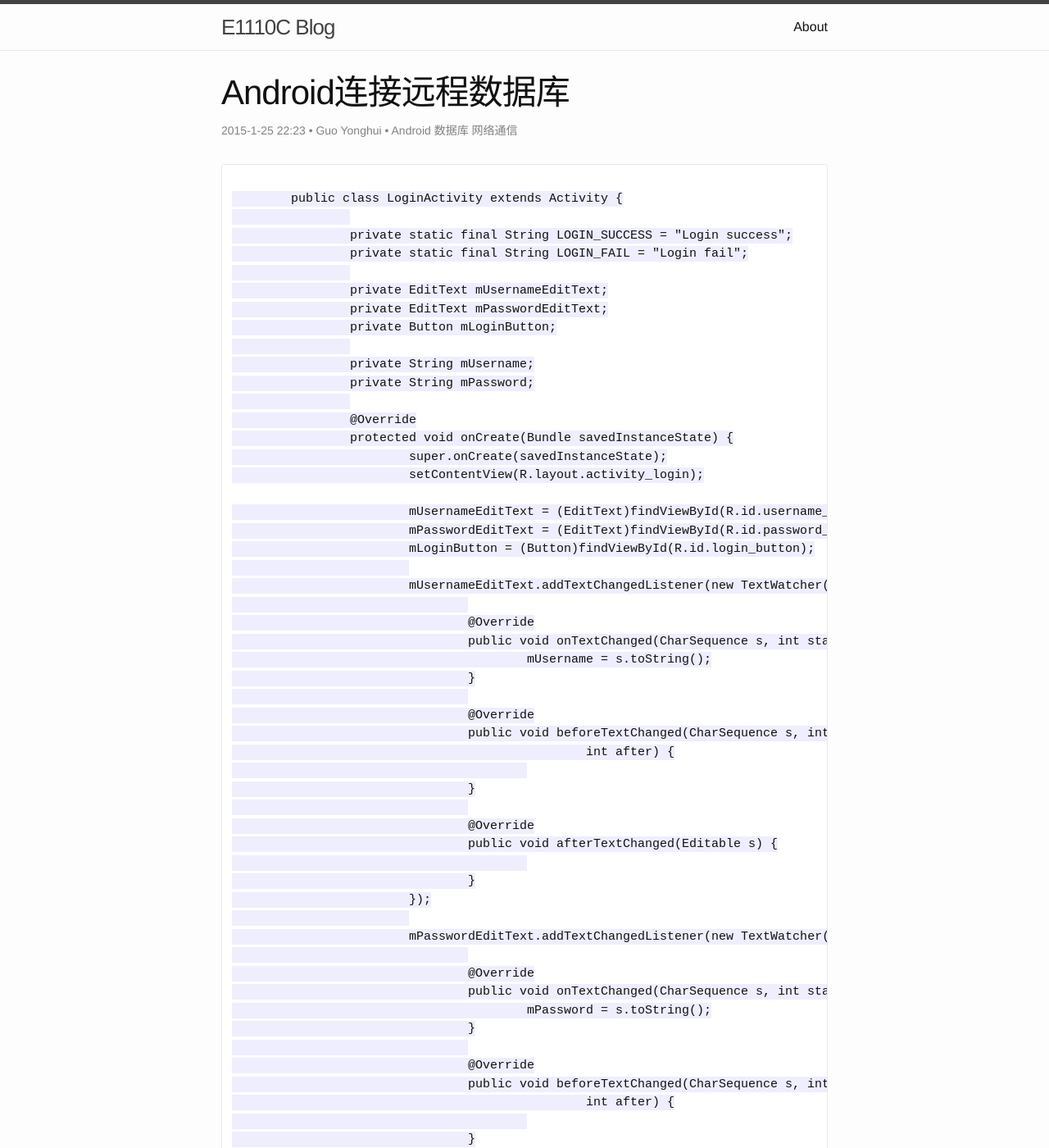
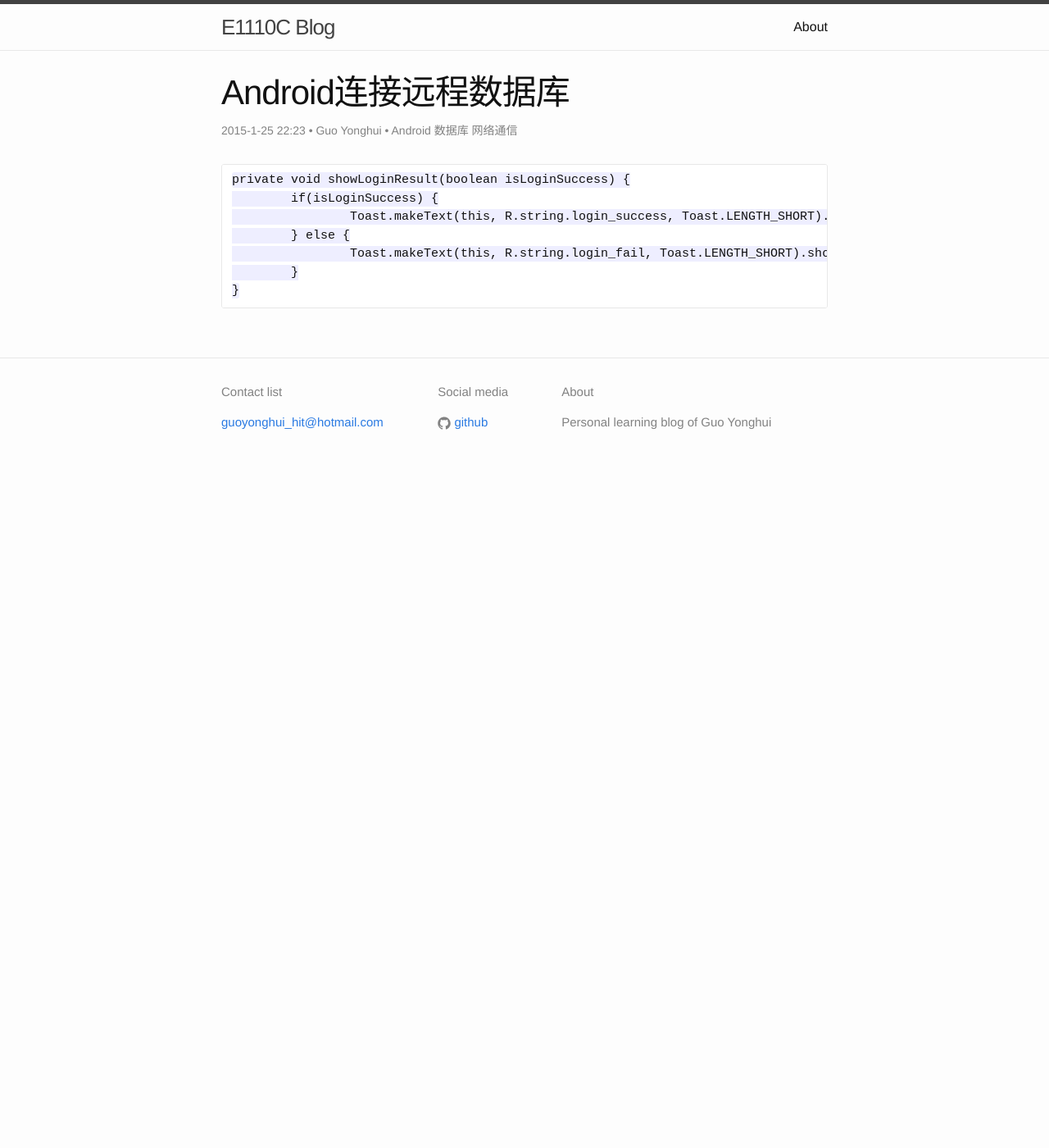
Before and after one commit to E1110CNotFound/E1110CNotFound.github.io, a Jekyll site: the page built from _posts/2015-01-25-Android连接远程数据库.markdown, in a window 1280 px wide and 1400 px high. Shown: the whole window at 82% size. Built offline with Jekyll 4.4.1, drawn with Linux system fonts in a browser that asks for light colours; some of the changed text lies outside the part shown.

Commit message:
commit a blog

````diff
--- a/_posts/2015-01-25-Android连接远程数据库.markdown
+++ b/_posts/2015-01-25-Android连接远程数据库.markdown
@@ -5,139 +5,11 @@ author:	Guo Yonghui
 date:   2015-01-25 22:23:00
 categories: Android 数据库 网络通信
 ---
-```
-
-	public class LoginActivity extends Activity {
-
-		private static final String LOGIN_SUCCESS = "Login success";
-		private static final String LOGIN_FAIL = "Login fail";
-
-		private EditText mUsernameEditText;
-		private EditText mPasswordEditText;
-		private Button mLoginButton;
-
-		private String mUsername;
-		private String mPassword;
-
-		@Override
-		protected void onCreate(Bundle savedInstanceState) {
-			super.onCreate(savedInstanceState);
-			setContentView(R.layout.activity_login);
-
-			mUsernameEditText = (EditText)findViewById(R.id.username_edittext);
-			mPasswordEditText = (EditText)findViewById(R.id.password_edittext);
-			mLoginButton = (Button)findViewById(R.id.login_button);
-
-			mUsernameEditText.addTextChangedListener(new TextWatcher() {
-
-				@Override
-				public void onTextChanged(CharSequence s, int start, int before, int count) {
-					mUsername = s.toString();
-				}
-
-				@Override
-				public void beforeTextChanged(CharSequence s, int start, int count,
-						int after) {
-
-				}
-
-				@Override
-				public void afterTextChanged(Editable s) {
-
-				}
-			});
-
-			mPasswordEditText.addTextChangedListener(new TextWatcher() {
-
-				@Override
-				public void onTextChanged(CharSequence s, int start, int before, int count) {
-					mPassword = s.toString();
-				}
-
-				@Override
-				public void beforeTextChanged(CharSequence s, int start, int count,
-						int after) {
-
-				}
-
-				@Override
-				public void afterTextChanged(Editable s) {
-
-				}
-			});
-
-			mLoginButton.setOnClickListener(new View.OnClickListener() {
-
-				@Override
-				public void onClick(View v) {
-					if((mUsername != null && mUsername.length() > 0) && (mPassword != null && mPassword.length() > 0)) {
-						new LoginAsyncTask().execute(mUsername, mPassword);
-					} else {
-						Toast.makeText(LoginActivity.this, R.string.input_tip, Toast.LENGTH_SHORT).show();
-					}
-				}
-			});
+<!-- lang:java-->
+	private void showLoginResult(boolean isLoginSuccess) {
+		if(isLoginSuccess) {
+			Toast.makeText(this, R.string.login_success, Toast.LENGTH_SHORT).show();
+		} else {
+			Toast.makeText(this, R.string.login_fail, Toast.LENGTH_SHORT).show();
 		}
-
-		private boolean login(String username, String password) {
-			try {
-				username = URLEncoder.encode(URLEncoder.encode(username, "UTF-8"), "UTF-8");
-				URL url = new URL("http://183.164.136.125:1121/AndroidDatabaseConnectionServer/LoginAction?username=" + username + "&password=" + password);
-				HttpURLConnection conn = (HttpURLConnection) url.openConnection();
-
-				ByteArrayOutputStream bos = new ByteArrayOutputStream();
-				InputStream is = conn.getInputStream();
-				byte[] buffer = new byte[1024];
-				int bytesRead = 0;
-
-				while((bytesRead = is.read(buffer)) != -1) {
-					bos.write(buffer, 0, bytesRead);
-				}
-
-				String jsonString = new String(bos.toByteArray());
-				JSONObject json = new JSONObject(jsonString);
-
-				bos.flush();
-				bos.close();
-				is.close();
-
-				if(json.getString("msg").equals(LOGIN_SUCCESS)) {
-					return true;
-				} else if(json.getString("msg").equals(LOGIN_FAIL)) {
-					return false;
-				}
-
-			} catch (MalformedURLException e) {
-				e.printStackTrace();
-			} catch (IOException e) {
-				e.printStackTrace();
-			} catch (JSONException e) {
-				e.printStackTrace();
-			}
-			return false;
-		}
-
-		private void showLoginResult(boolean isLoginSuccess) {
-			if(isLoginSuccess) {
-				Toast.makeText(this, R.string.login_success, Toast.LENGTH_SHORT).show();
-			} else {
-				Toast.makeText(this, R.string.login_fail, Toast.LENGTH_SHORT).show();
-			}
-		}
-
-		private class LoginAsyncTask extends AsyncTask<String, Void, Boolean> {
-
-			@Override
-			protected Boolean doInBackground(String... params) {
-				return login(params[0], params[1]);
-			}
-
-			@Override
-			protected void onPostExecute(Boolean result) {
-				showLoginResult(result);
-			}
-		}
-
 	}
-
-```
````
